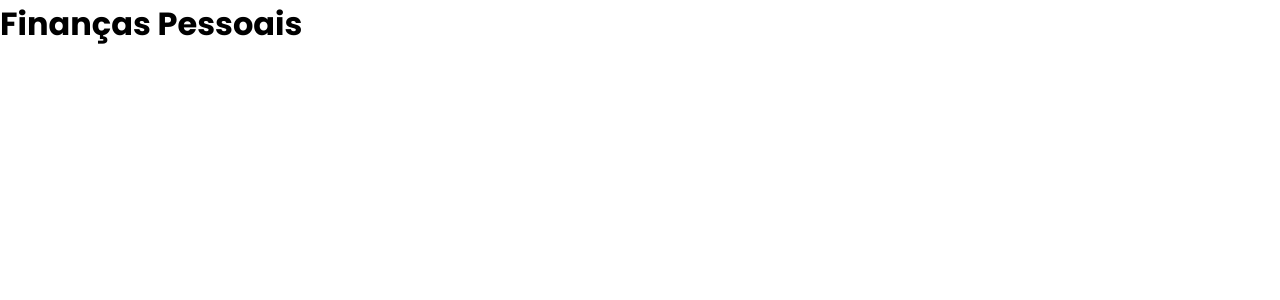
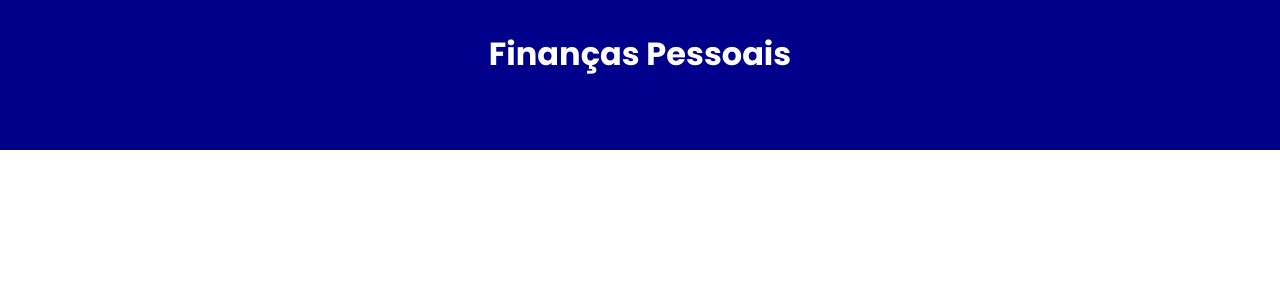
Before and after one commit to iamdevmarcos/my-finances, a React (Vite) app: page / in a window 1280 px wide. Shown: the top 300 px of the page. Built offline with nearby package versions, Linux system fonts and the light colour scheme.

Commit message:
feat: Add first styles

```diff
--- a/src/App.styles.ts
+++ b/src/App.styles.ts
@@ -2,7 +2,21 @@ import styled from "styled-components";
 
 export const Container = styled.div``;
 
+export const Header = styled.div`
+  background: darkblue;
+  height: 150px;
+  text-align: center;
+`;
+
 export const Title = styled.h1`
   margin: 0;
   padding: 0;
+  color: #fff;
+  padding-top: 30px;
 `;
+
+export const Body = styled.div`
+  margin: 0 auto;
+  max-width: 980px;
+  margin-bottom: 50px;
+`;
--- a/src/App.tsx
+++ b/src/App.tsx
@@ -3,7 +3,16 @@ import * as C from "./App.styles";
 const App = () => {
   return (
     <C.Container>
-      <C.Title>Finanças Pessoais</C.Title>
+      <C.Header>
+        <C.Title>Finanças Pessoais</C.Title>
+      </C.Header>
+      <C.Body>
+        {/* Area de informações */}
+
+        {/* Area de inserção */}
+
+        {/* Tabela de Itens */}
+      </C.Body>
     </C.Container>
   );
 };
```
